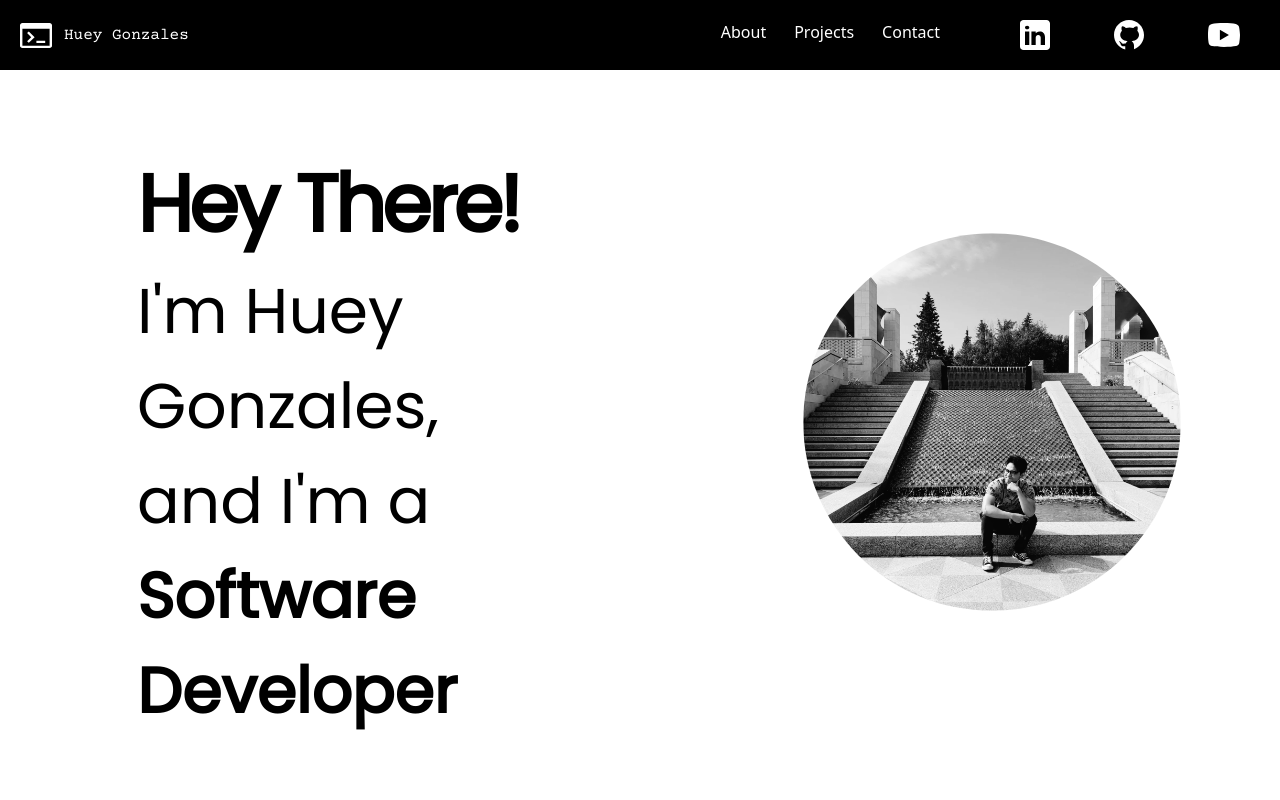
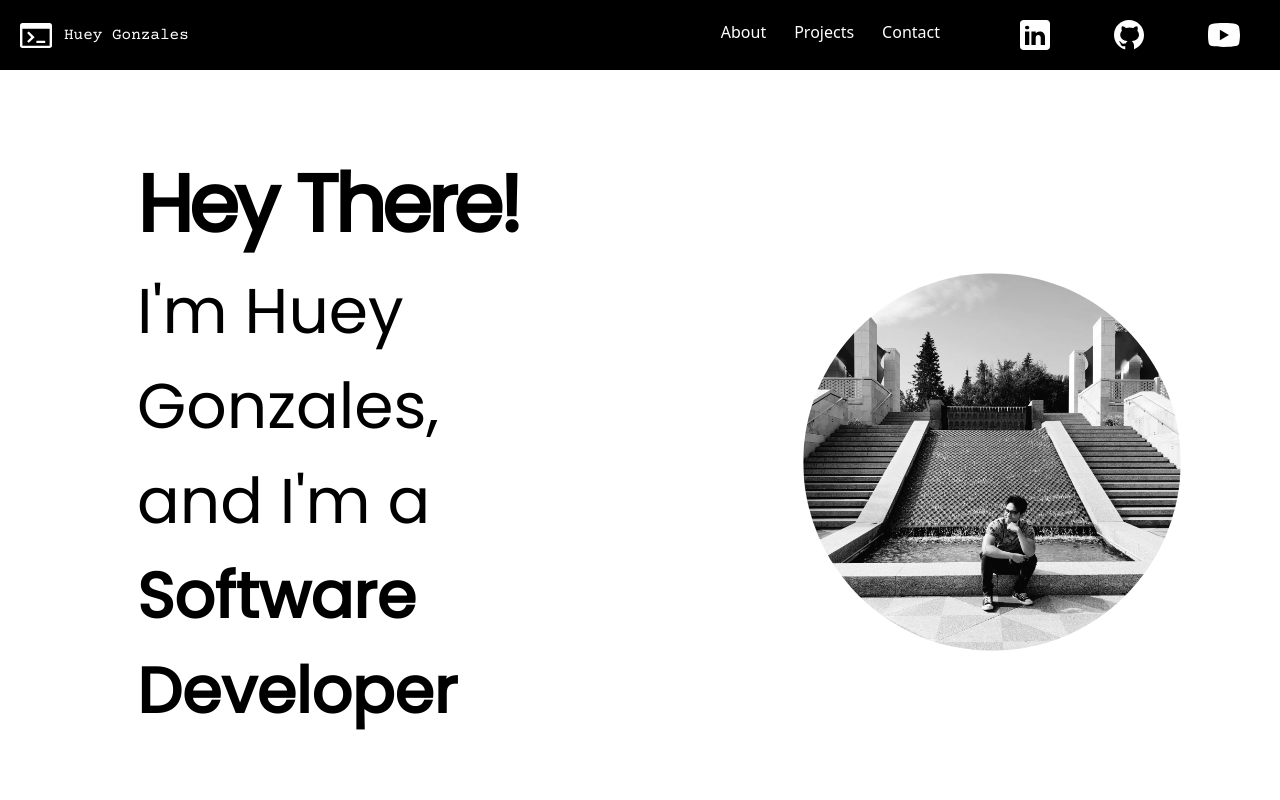
Before and after one commit to philiponions/portfolio, a Next.js app: page / in a window 1280 px wide. Shown: the top 800 px of the page. Built offline with nearby package versions, Linux system fonts and the light colour scheme.

Commit message:
Fix margin of image

```diff
--- a/src/pages/home.js
+++ b/src/pages/home.js
@@ -42,7 +42,7 @@ export default function Home() {
                 <h3 class="text-3xl font-extrabold">Software Developer</h3>
               </motion.span>
             </div>
-            <div class="md:ml-32 ml-0">
+            <div class="md:ml-32 ml-0 mt-20">
             <motion.div
                 className="box"
                 initial={{ opacity: 0, scale: 0.5 }}
```
